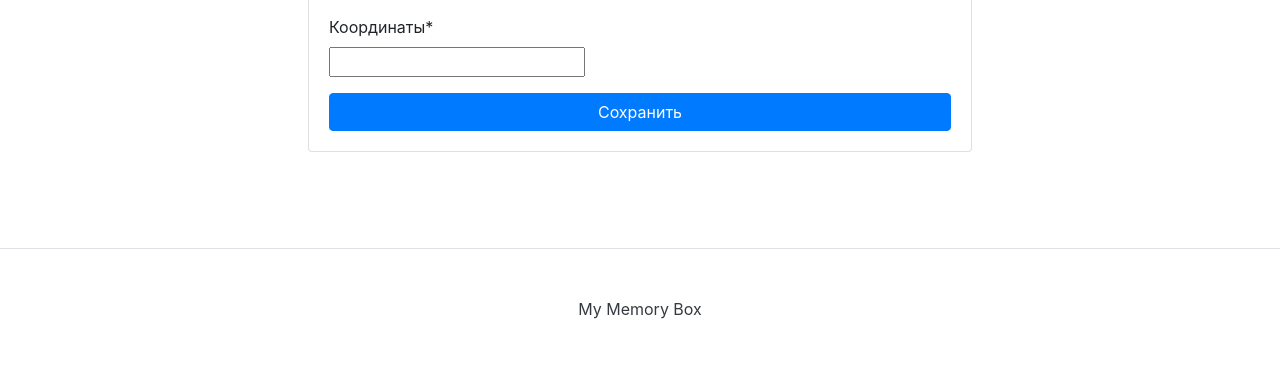
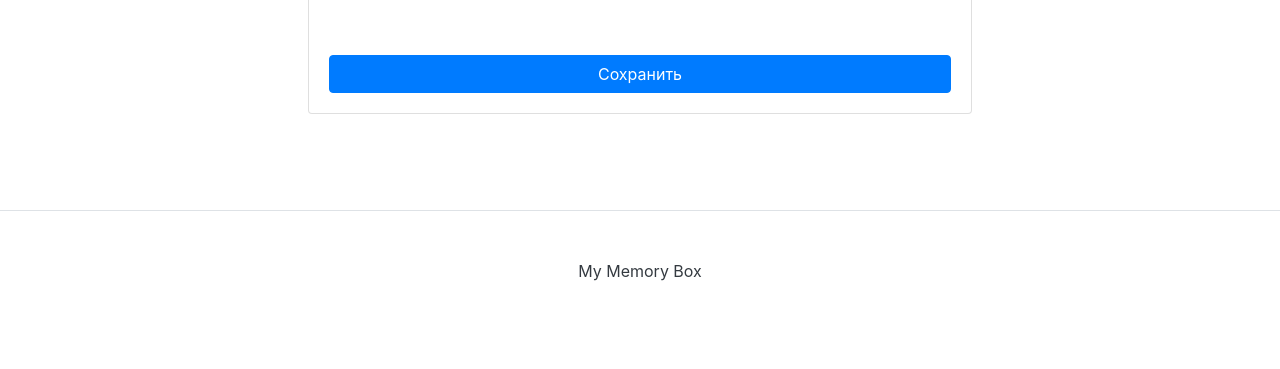
Before and after one commit to maxteplyakov/very_interesting_test_project, a Django app: page /new_memory/ in a window 1280 px wide. Shown: the part 943-1312 px from the top of the page. After the commit the page ends 1224 px from the top, so only its background shows below. Run offline with Django 3.2, Linux system fonts and the light colour scheme; the visitor is signed in with stand-in values (Sample User, id 1); some libraries are stand-ins or nearby versions.

Commit message:
Hide geolocation field on form.

```diff
--- a/very_interesting_test_project/memories/forms.py
+++ b/very_interesting_test_project/memories/forms.py
@@ -1,4 +1,5 @@
 from django import forms
+from django.forms.widgets import HiddenInput
 
 from .models import Memory
 from .widgets import GoogleMapsAddressWidget
@@ -10,4 +11,5 @@ class MemoryForm(forms.ModelForm):
         fields = ['place_name', 'text', 'address', 'geolocation']
         widgets = {
             'address': GoogleMapsAddressWidget,
+            'geolocation': HiddenInput,
         }
--- a/very_interesting_test_project/memories/models.py
+++ b/very_interesting_test_project/memories/models.py
@@ -11,7 +11,7 @@ class Memory(models.Model):
     pub_date = models.DateTimeField("date published", auto_now_add=True)
     author = models.ForeignKey(User, on_delete=models.CASCADE, related_name="memories")
     address = map_fields.AddressField(max_length=200, blank=False, null=True, verbose_name='Адрес')
-    geolocation = map_fields.GeoLocationField(max_length=100, blank=False, null=True, verbose_name='Координаты')
+    geolocation = map_fields.GeoLocationField(max_length=100, blank=False, null=True, verbose_name='')
     img_url = models.CharField(max_length=300, null=True, blank=True)
 
     class Meta:
--- a/very_interesting_test_project/memories/templates/new_memory_form.html
+++ b/very_interesting_test_project/memories/templates/new_memory_form.html
@@ -22,7 +22,7 @@
 
                     {% for field in form %}
                         <div class="form-group">
-                            <label for="{{ field.id_for_label }}" >{{ field.label }}{% if field.field.required %}<span>*</span>{% endif %}</label>
+                            <label>{{ field.label }}</label>
                             <div> {{ field }} </div>
                         </div>
                     {% endfor %}
```
